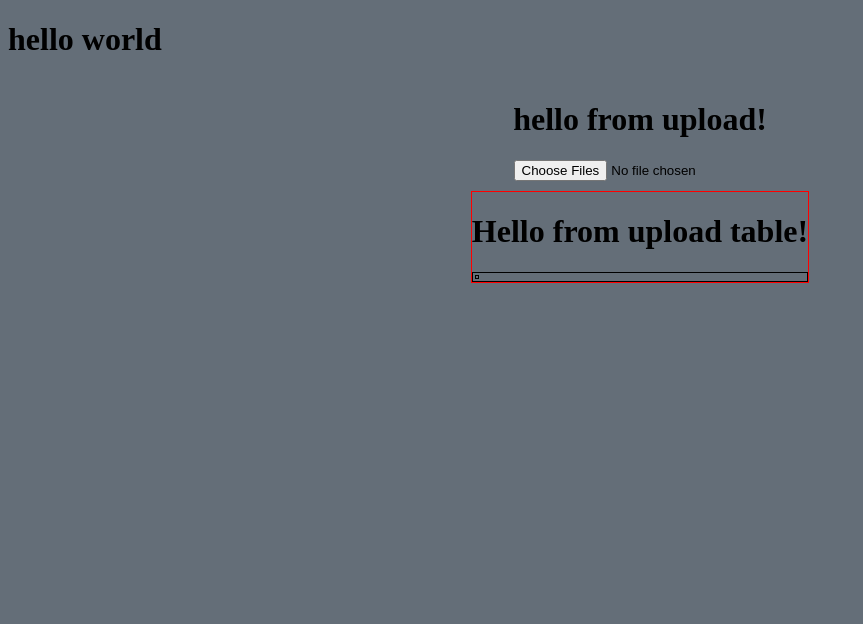
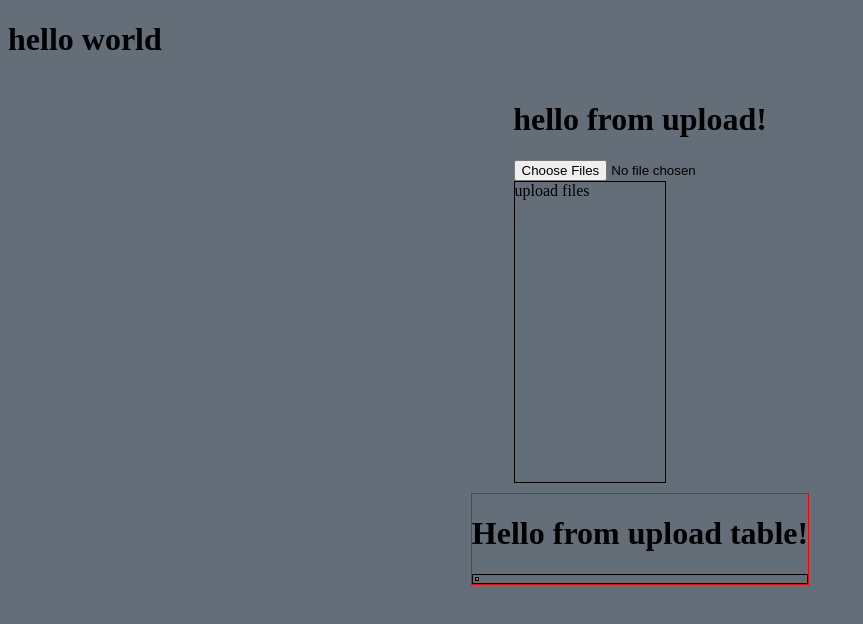
Before and after one commit to ryand8008/Amosti_Management, a React app: page / in a window 1280 px wide. Shown: the top 624 px of the page, without its empty margins (0-863 px from the left). Built offline with nearby package versions, Linux system fonts and the light colour scheme.

Commit message:
shows files that are uploaded in a list

```diff
--- a/src/components/Upload.tsx
+++ b/src/components/Upload.tsx
@@ -1,3 +1,4 @@
+import e from "cors";
 import React, { useEffect, useState } from "react";
 import styled from "styled-components";
 import { isExportDeclaration } from "typescript";
@@ -17,6 +18,10 @@ interface Sheet {
  'paid': boolean
 }
 
+// TODO: create a way to show the uploaded files
+// TODO: delete a file and information
+// TODO: batch add files
+
 export const Upload = () => {
   const [excel, setExcel] = useState<Sheet[]>()
   const [filterBy, setFilterBy] = useState<string>('')
@@ -29,33 +34,60 @@ export const Upload = () => {
   const [filterBuilding, setFilterBuilding] = useState<Sheet[]>();
   const [buildings, setBuildings] = useState<string[]>([])
 
+  // generate report (boolean) => create separated tables
+  const [generateReport, setGenerateReport] = useState<boolean>(false)
+  const [buildingArray, setBuildingArray] = useState<Sheet[]>()
+
+  // drag hook
+  const [dragActive, setDragActive] = useState<boolean>(false);
+
+  // display file names
+  const [files, setFiles] = useState<string[]>([])
+
   useEffect(() => {
 
     if (filterBy !== '' && excel) {
-
       // then use keys to filter and see if 'filterBy' is in the object
       const filterList: any = excel.filter((item) => {
         return item.building === filterBy
       })
       setFilteredExcel(filterList)
-
     } else {
       setFilteredExcel(null)
     }
 
-    console.log(filterBy, 'this is filter')
-    console.log(excel, 'excel')
-  }, [excel, filterBy])
+    if (excel) {
+      building()
+      // console.log(buildings)
+      // testfilter()
+      // console.log(buildingArray, 'building array')
+    }
+
+    console.log(files, 'this is files')
+
+  }, [excel, filterBy, buildings.length])
 
 
-  // const building = () => {
-  //   const
-  // }
+  const building = async () => {
+    await excel.map((item) => {
+      if (!buildings.includes(item.building)) {
+        setBuildings(([])=>[...buildings, item.building])
+      }
+    })
+  }
 
 
   const readUploadFile = (e) => {
     e.preventDefault();
     if (e.target.files) {
+      console.log(e.target.files.length)
+      const testArray = Array.from(e.target.files)
+      console.log(testArray, 'test array')
+      let array = [];
+      testArray.map((item: any, index) => {
+        array.push(item.name)
+      })
+      setFiles(array)
       const reader = new FileReader();
       reader.onload = (e) => {
         const data = e.target.result;
@@ -74,6 +106,33 @@ export const Upload = () => {
     }
   }
 
+  const showFiles = () => {
+    console.log( 'this is file list')
+  }
+
+  const testfilter = () => {
+    buildings.map((entry) => {
+      let testing = excel.map((item) => {
+        if (item.building === entry) {
+          setBuildingArray(([])=>[...buildingArray, item])
+        }
+      })
+      console.log(testing, 'this is testing')
+    })
+  }
+
+  // testing drag drop
+  // XLSX is a global from the standalone script
+  const handleDrag = (e) => {
+    e.preventDefault();
+    e.stopPropagation();
+
+    if (e.type === 'dragenter' || e.type === 'dragover') {
+      setDragActive(true)
+    } else if (e.type === 'dragleave') {
+      setDragActive(false)
+    }
+  }
 
 
   return (
@@ -82,24 +141,31 @@ export const Upload = () => {
 
         <StyledTitle>hello from upload!</StyledTitle>
         {/* <label>upload file!</label> */}
+        {/* <button onClick={(e) => setGenerateReport(!generateReport)}>generate report</button> */}
+        {/* <button onClick={}>generate report</button> */}
+      <form onDragEnter={handleDrag} onSubmit={(e) => e.preventDefault()}>
         <input
           type='file'
-          multiple
+          multiple={true}
           name='uploads'
           id='uploads'
           onChange={readUploadFile}
           />
+          <label id='label-file-upload' htmlFor="uploads" className={dragActive ? 'drag-active' : ''}/>
+          <DragBox id="drop_dom_element">{files.length > 0 ? files.map((item) => <ul>{item}</ul>) : 'upload files' }</DragBox>
+      </form>
         {excel ?
           <select onChange={(e: React.ChangeEvent<HTMLSelectElement>) => setFilterBy(filterBy =>e.target.value)}>filter by
             <option value=''>{filterBy !== '' ? 'unfiltered' : 'select a filter'}</option>
-            <option value='Building One'>Building One</option>
-            <option value='Building Two'>Building Two</option>
-            <option value='Building Three'>Building Three</option>
-            <option value='Building Four'>Building Four</option>
+            {buildings.length > 0 ? buildings.map((item)=>
+              <option value={item}>{item}</option>
+            )
+            : null }
           </select>
           : null
         }
           {filteredExcel ? <UploadTable exceldata={filteredExcel} /> : <UploadTable exceldata={excel} />}
+          {/* {generateReport ? excel.map((item, index) => )        : null} */}
       </Window>
     </>
   )
@@ -115,3 +181,9 @@ const Window = styled.div`
   flex-direction: column;
   align-items: center;
 `
+
+const DragBox = styled.div`
+  border: 1px solid black;
+  height: 300px;
+  width: 150px;
+`
```
Also changed, not shown: 1 other file (tests, documents, lock files or other folders).
